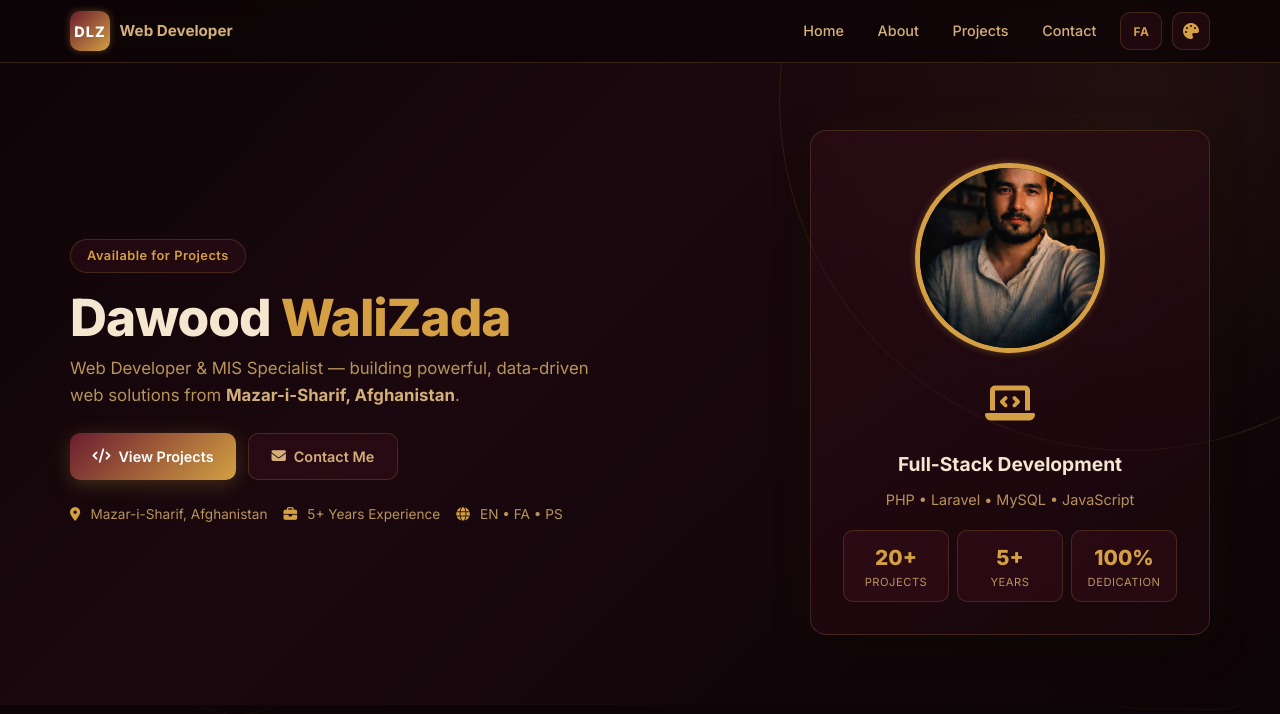
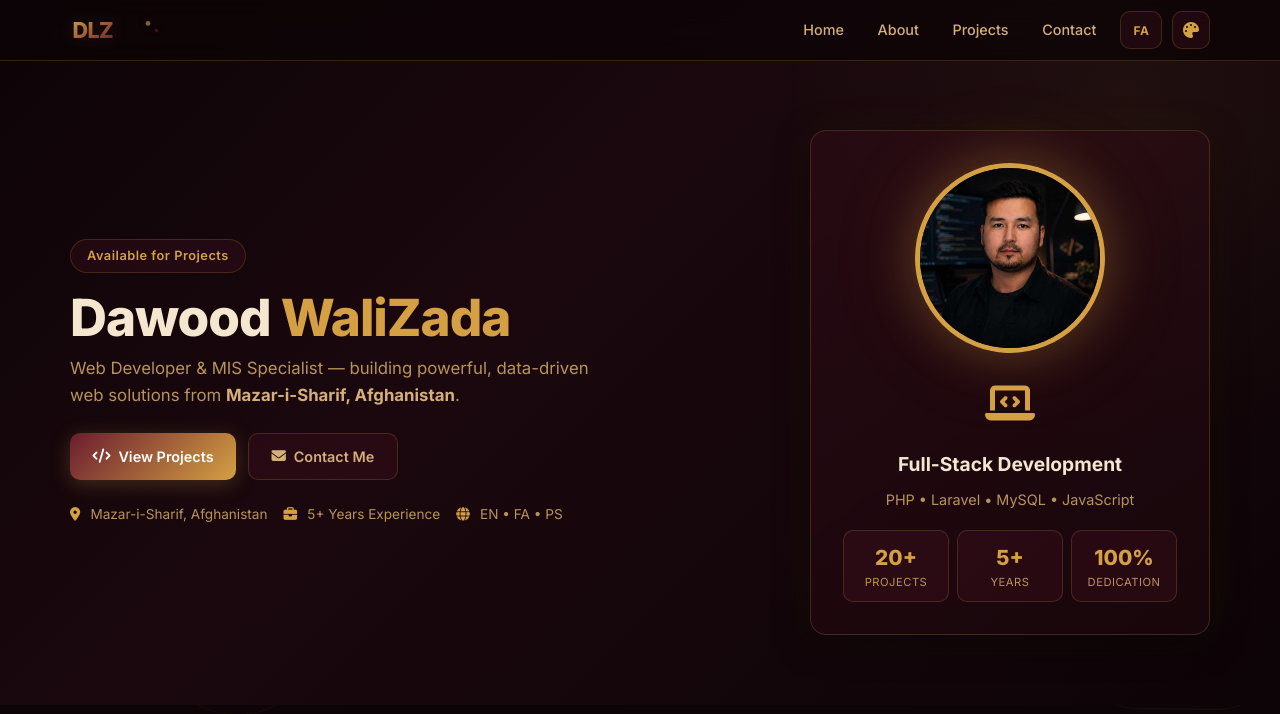
Before and after one commit to DLZLAB/DLZLAB.github.io, a PHP site: page / in a window 1280 px wide. Shown: the top 714 px of the page. Run offline with PHP 8.4, Linux system fonts and the light colour scheme.

Commit message:
New profile picture, DLZ SVG logo + favicon

```diff
--- a/css/style.css
+++ b/css/style.css
@@ -274,28 +274,16 @@ html[dir="rtl"] body{font-family:'Vazirmatn','Inter',system-ui,sans-serif}
   font-weight: 700;
 }
 
-.logo {
-  width: 40px;
-  height: 40px;
-  display: grid;
-  place-items: center;
-  background: var(--gradient-accent);
-  color: #fff;
-  border-radius: 10px;
-  font-weight: 800;
-  font-size: 0.9rem;
-  letter-spacing: 1px;
-  animation: pulseGlow 3s ease-in-out infinite;
+.logo-svg {
+  display: block;
+  height: 30px;
+  width: auto;
+  filter: drop-shadow(0 0 8px rgba(212, 160, 67, 0.15));
+  transition: filter 0.3s ease;
 }
 
-@keyframes pulseGlow {
-  0%, 100% { box-shadow: 0 0 0 0 rgba(212, 160, 67, 0.3); }
-  50% { box-shadow: 0 0 20px 4px rgba(212, 160, 67, 0.15); }
-}
-
-.brand-text {
-  font-size: 0.95rem;
-  color: var(--text-secondary);
+.logo-svg:hover {
+  filter: drop-shadow(0 0 14px rgba(212, 160, 67, 0.35));
 }
 
 .nav-links {
--- a/index.html
+++ b/index.html
@@ -19,6 +19,8 @@
 <!-- <meta name="msvalidate.01" content="YOUR_BING_CODE" /> -->
 <meta name="language" content="English, Dari" />
 <link rel="canonical" href="https://dlzlab.com/" />
+<link rel="icon" type="image/svg+xml" href="favicon.svg" />
+<link rel="alternate icon" href="favicon.svg" />
 <link rel="alternate" hreflang="en" href="https://dlzlab.com/" />
 <link rel="alternate" hreflang="fa" href="https://dlzlab.com/?lang=fa" />
 
@@ -49,7 +51,7 @@
       "url": "https://dlzlab.com/",
       "email": "digilenszone@gmail.com",
       "telephone": "+93791415631",
-      "image": "https://dlzlab.com/images/dlzd.jpg",
+      "image": "https://dlzlab.com/images/DLZ.jpg",
       "address": {
         "@type": "PostalAddress",
         "addressLocality": "Mazar-i-Sharif",
@@ -176,8 +178,7 @@
 <header class="site-header" id="top">
   <nav class="nav container">
     <a class="brand" href="#hero">
-      <div class="logo">DLZ</div>
-      <span class="brand-text" data-i18n="nav_brand">Web Developer</span>
+      <img src="images/logo.svg" alt="DLZ" class="logo-svg" width="80" height="28" />
     </a>
 
     <button class="nav-toggle" id="navToggle" aria-label="Toggle navigation" aria-expanded="false">
@@ -226,7 +227,7 @@
     <div class="hero-visual">
       <div class="glass-card hero-card">
         <div class="hero-profile">
-          <img src="images/dlzd.jpg" alt="Dawood WaliZada" class="profile-pic" loading="eager" />
+          <img src="images/DLZ.jpg" alt="Dawood WaliZada" class="profile-pic" loading="eager" />
         </div>
         <div class="hero-card-icon"><i class="fas fa-laptop-code"></i></div>
         <h3 data-i18n="hero_card_title">Full-Stack Development</h3>
```
Also changed, not shown: favicon.svg (added), images/DLZ.jpg (added), images/logo.svg (added).
